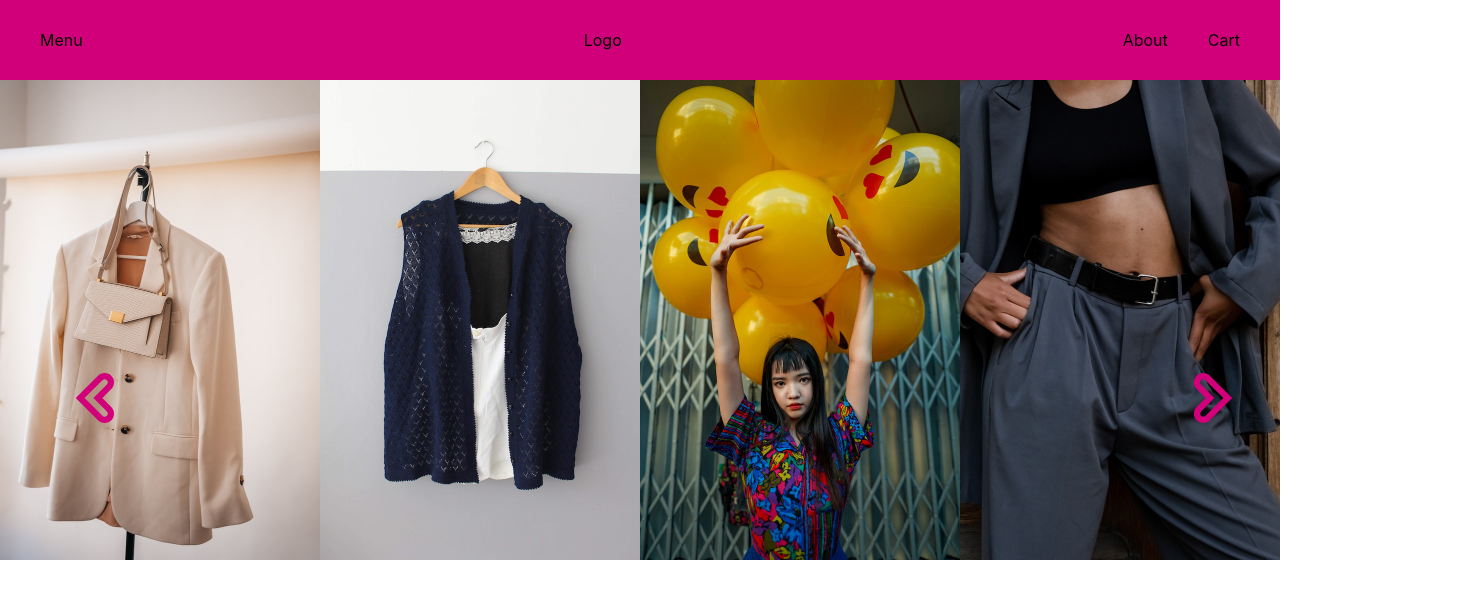
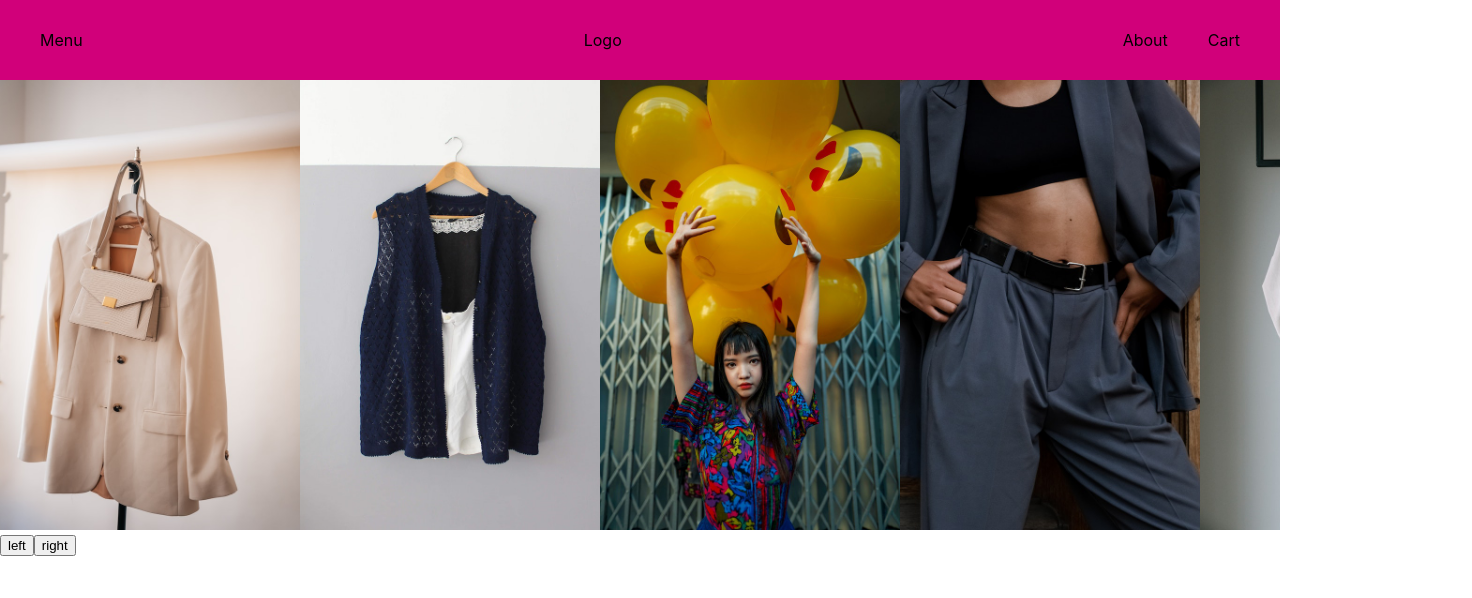
Before and after one commit to quirkyexplorer/shop_site, a React (Create React App) app in the folder front-end/: page / in a window 1280 px wide. Shown: the top 598 px of the page, 1472 px wide, since content can reach past the window. Built offline with nearby package versions, Linux system fonts and the light colour scheme.

Commit message:
'implemented basic carrousel'

```diff
--- a/front-end/src/App.js
+++ b/front-end/src/App.js
@@ -1,6 +1,6 @@
 import Header from "./header/Header";
-
 import Carrousel from "./carousel/Carousel";
+import images from './assets/';
 
 
 // console.log(imageArray);
@@ -8,7 +8,7 @@ function App() {
   return (
     <div className="App">
         <Header/>
-        <Carrousel/>
+        <Carrousel images={images}/>
     </div>
   );
 }
--- a/front-end/src/carousel/Carousel.js
+++ b/front-end/src/carousel/Carousel.js
@@ -1,22 +1,58 @@
-import React from 'react'
-import styled from 'styled-components'
-import Slide from './components/Slide';
-import images from '../assets/';
+import React from "react";
+import styled from "styled-components";
+import { useState } from "react";
+
+// import images from '../assets/';
 
 const CarouselWrapper = styled.div`
-    overflow-x: auto;
-  `;
+  overflow: hidden;
+`;
 
-export default function Carrousel() {
+const CarouselTrack = styled.div`
+  display: flex;
+  transition: transform 0.5s ease;
+  /* transform: translateX(300px); */
+`;
 
+const CarouselItem = styled.div``;
 
-  const imageArray = images;
+const Image = styled.img`
+  max-width: 300px;
+`;
 
+export default function Carrousel({ images }) {
+  const [currentIndex, setCurrentIndex] = useState(0);
+
+  const handleNext = () => {
+    setCurrentIndex((prevIndex) =>
+      prevIndex === images.length - 1 ? prevIndex : prevIndex + 1
+    );
+  };
+
+  const handlePrev = () => {
+    setCurrentIndex((prevIndex) =>
+      prevIndex === 0 ? prevIndex : prevIndex - 1
+    );
+  };
+
+  console.log(images);
   return (
-
-      <CarouselWrapper>
-      <Slide images={imageArray} ></Slide>
-      </CarouselWrapper>
-
-  )
+    <CarouselWrapper>
+      <CarouselTrack
+        style={{ transform: `translateX(-${currentIndex * 300}px)` }}
+      >
+        {images.map((image, index) => {
+          return (
+            <CarouselItem key={`img${index}`}>
+              <Image src={image} alt={`carousel-item-${index}`} />
+            </CarouselItem>
+          );
+        })}
+      </CarouselTrack>
+      {/* Add navigation buttons or indicators */}
+      <button onClick={handlePrev}>left</button>
+      <button onClick={handleNext}>right</button>
+      {/* Implement event handlers for next and previous buttons */}
+    </CarouselWrapper>
+  );
 }
--- a/front-end/src/carousel/components/LeftArrow.js
+++ /dev/null
@@ -1,20 +0,0 @@
-import React from 'react'
-import styled from 'styled-components'
-
-const ArrowWrapper = styled.div`
-  position: absolute;
-  color: red;
-  top: 50%;
-  left: 05%;
-  /* transform: translateY(-50%);  for left arrow*/
-  transform: translateY(-50%);
-`;
-
-
-export default function LeftArrow() {
-  return (
-    <ArrowWrapper>
-    <svg fill="hsl(325, 100%, 41%, 100%)" width="25%" height="25%" viewBox="0 0 24 24" version="1.2" baseProfile="tiny" xmlns="http://www.w3.org/2000/svg"><path d="M13 20c-.802 0-1.555-.312-2.122-.879l-7.121-7.121 7.122-7.121c1.133-1.133 3.11-1.133 4.243 0 .566.566.878 1.32.878 2.121s-.312 1.555-.879 2.122l-2.878 2.878 2.878 2.879c.567.566.879 1.32.879 2.121s-.312 1.555-.879 2.122c-.566.566-1.319.878-2.121.878zm-6.415-8l5.708 5.707c.378.378 1.037.377 1.414 0 .189-.189.293-.439.293-.707s-.104-.518-.293-.707l-4.292-4.293 4.292-4.293c.189-.189.293-.44.293-.707s-.104-.518-.293-.707c-.378-.379-1.037-.378-1.414-.001l-5.708 5.708z"/></svg>
-    </ArrowWrapper>
-  )
-}
--- a/front-end/src/carousel/components/RightArrow.js
+++ /dev/null
@@ -1,23 +0,0 @@
-import React from 'react'
-import styled from 'styled-components'
-
-const ArrowWrapper = styled.div`
-  position: absolute;
-  color: red;
-  top: 50%;
-  right: -15%;
-  /* transform: translateY(-50%);  for left arrow*/
-  transform: translateY(-50%);
-`;
-
-
-export default function RightArrow() {
-  return (
-    <ArrowWrapper>
-    {/* <div>arrow</div> */}
-      <svg fill="hsl(325, 100%, 41%, 100%)" width="25%" height="25%" viewBox="0 0 24 24" version="1.2" baseProfile="tiny" xmlns="http://www.w3.org/2000/svg">
-        <path d="M10 20c-.802 0-1.555-.312-2.122-.879-.566-.566-.878-1.32-.878-2.121s.312-1.555.879-2.122l2.878-2.878-2.878-2.879c-.567-.566-.879-1.32-.879-2.121s.312-1.555.879-2.122c1.133-1.132 3.109-1.133 4.243.001l7.121 7.121-7.122 7.121c-.566.567-1.319.879-2.121.879zm0-14c-.268 0-.518.104-.707.292-.189.19-.293.441-.293.708s.104.518.293.707l4.292 4.293-4.292 4.293c-.189.189-.293.439-.293.707s.104.518.293.707c.378.379 1.037.378 1.414.001l5.708-5.708-5.708-5.707c-.189-.189-.439-.293-.707-.293z"/>
-      </svg>
-    </ArrowWrapper>
-  )
-}
--- a/front-end/src/carousel/components/Slide.js
+++ /dev/null
@@ -1,24 +0,0 @@
-import React from 'react'
-import styled from 'styled-components'
-import RightArrow from './RightArrow';
-import LeftArrow from './LeftArrow';
-
-const SlideWrapper = styled.div`
-  display: flex;
-`;
-
-const Image = styled.img`
-  max-width: 25%;
-`;
-
-export default function Slide({images}) {
-  return (
-    <SlideWrapper>
-      {images.map((image, index) => (
-        <Image key={`image${index}`} src={image} alt={`Slide ${index + 1}`} />
-        ))}
-        <LeftArrow/>
-        <RightArrow/>
-    </SlideWrapper>
-  )
-}
```
Also changed, not shown: front-end/src/assets/chevron-left-outline-svgrepo-com.svg (deleted), front-end/src/assets/chevron-right-outline-svgrepo-com.svg (deleted).
